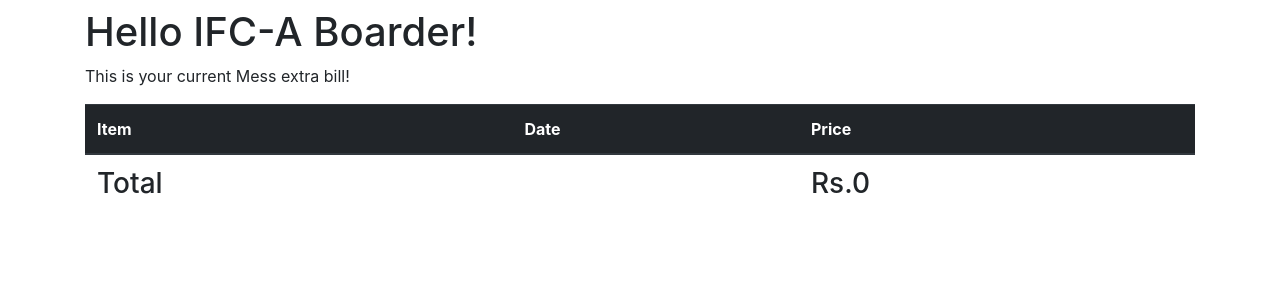
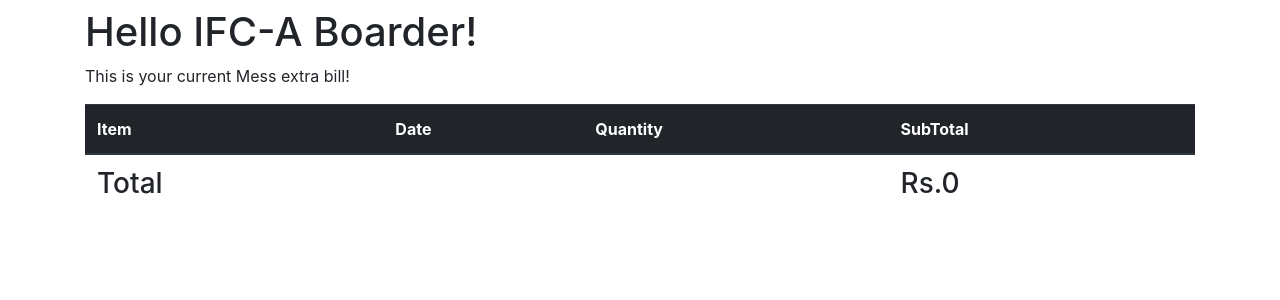
Before and after one commit to Nirupam2016/Online-Mess-Billing-System, a Django app: page /home/bill in a window 1280 px wide. Shown: the part 56-356 px from the top of the page. Run offline with Django 3.2, Linux system fonts and the light colour scheme; a user stored in the database is signed in; data comes from the database, SQL or seed files in the repository; both versions use the stored data as it was after the commit; some libraries are stand-ins or nearby versions.

Commit message:
Add files via upload

```diff
--- a/OnlineMessBilling/authentication/forms.py
+++ b/OnlineMessBilling/authentication/forms.py
@@ -20,6 +20,7 @@ course_choices = (
         ('MBA','MBA'),
         ('PHD','Phd'),
     )
+
 class UserRegistrationForm(forms.Form):
 
     first_name = forms.CharField(
--- a/OnlineMessBilling/authentication/templates/index.html
+++ b/OnlineMessBilling/authentication/templates/index.html
@@ -43,7 +43,8 @@
 			<h1> </h1>
 			<p class="text-justify">This is the online portal to maintain your extra mess bill.</p>
 
-		</div>
+
+			</div>
 
 		<!-- Javascipt starts here! -->
 		<script src="https://code.jquery.com/jquery-3.3.1.slim.min.js" integrity="sha384-q8i/X+965DzO0rT7abK41JStQIAqVgRVzpbzo5smXKp4YfRvH+8abtTE1Pi6jizo" crossorigin="anonymous"></script>
--- a/OnlineMessBilling/bill/forms.py
+++ b/OnlineMessBilling/bill/forms.py
@@ -22,28 +22,36 @@ for r in reg:
 		list1.append((r.regNum,r.regNum))
 
 class AddTransactionForm(forms.Form):
-
-	regnum = forms.CharField(
+    regnum = forms.CharField(
 
         required = True,
         label = 'Registration No.',
         max_length = 32,
         widget = forms.Select(
-        	choices = list1,
+            choices = list1,
             attrs={
             "class": "form-control",
             }
         )
     )
-	item = forms.CharField(
+    item = forms.CharField(
 
         required = True,
         label = 'Item',
         max_length = 32,
         widget = forms.Select(
-        	choices = list2,
+            choices = list2,
             attrs={
             "class": "form-control",
             }
         )
     )
+    number = forms.IntegerField(
+        required = True,
+        label = 'Number',
+        widget = forms.NumberInput(
+            attrs={
+            "class": "form-control",
+            }
+        )
+    )
--- a/OnlineMessBilling/bill/models.py
+++ b/OnlineMessBilling/bill/models.py
@@ -8,6 +8,7 @@ class Transaction(models.Model):
 	user = models.ForeignKey(User,on_delete=models.CASCADE)
 	regNum = models.CharField(max_length=10)
 	item = models.ForeignKey(ExtraItem,on_delete=models.PROTECT)
+	number = models.IntegerField(default = 1)
 	price = models.DecimalField(default = 0.00, max_digits= 12, decimal_places=2)
 	date = models.DateField(auto_now_add=True)
 
--- a/OnlineMessBilling/bill/templates/bill.html
+++ b/OnlineMessBilling/bill/templates/bill.html
@@ -45,7 +45,8 @@
 
 				        <th scope="col">Item</th>
 				        <th scope="col">Date</th>
-				        <th scope="col">Price</th>
+				        <th scope="col">Quantity</th>
+				        <th scope="col">SubTotal</th>
 
 
 
@@ -56,6 +57,7 @@
 			    	<tr>
 			      		<td>{{item.item}}
 				      	<td>{{item.date}}</td>
+				      	<td>{{item.number}}</td>
 				      	<td>{{item.price}}</td>
 
 
@@ -68,6 +70,7 @@
 			  	<tfoot>
             <tr>
                 <td><h3>Total</h3></td>
+                <td></td>
                 <td></td>
                 <td><h3>Rs.{{total}}</h3></td>
 
--- a/OnlineMessBilling/bill/views.py
+++ b/OnlineMessBilling/bill/views.py
@@ -55,6 +55,7 @@ def add_transaction(request):
 		if form.is_valid():
 			userObj = form.cleaned_data
 			regnum = userObj['regnum']
+			number = userObj['number']
 			item = userObj['item']
 			customer = Userprofile.objects.filter(regNum = regnum)
 			customer = customer.first()
@@ -64,7 +65,8 @@ def add_transaction(request):
 			order = order.first()
 			transaction = Transaction.objects.create(user = u, item = order)
 			transaction.regNum = regnum
-			transaction.price = order.price
+			transaction.number = number
+			transaction.price = order.price * number
 			transaction.save()
 			return redirect('/home/admin/add')
 
```
Also changed, not shown: OnlineMessBilling/bill/migrations/0003_transaction_number.py (added), OnlineMessBilling/db.sqlite3.
